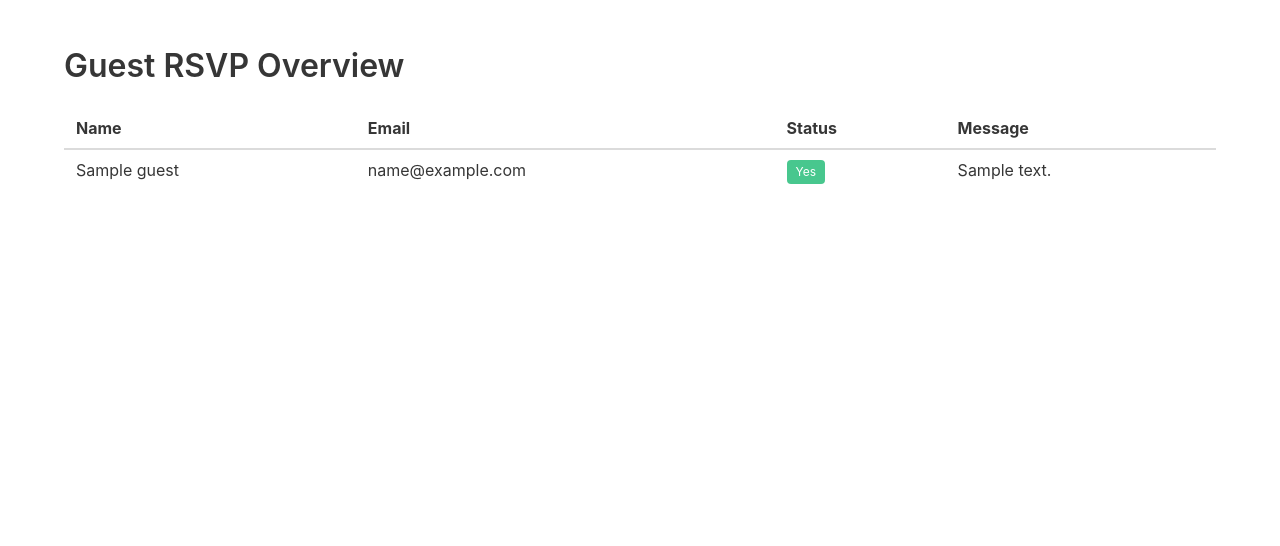
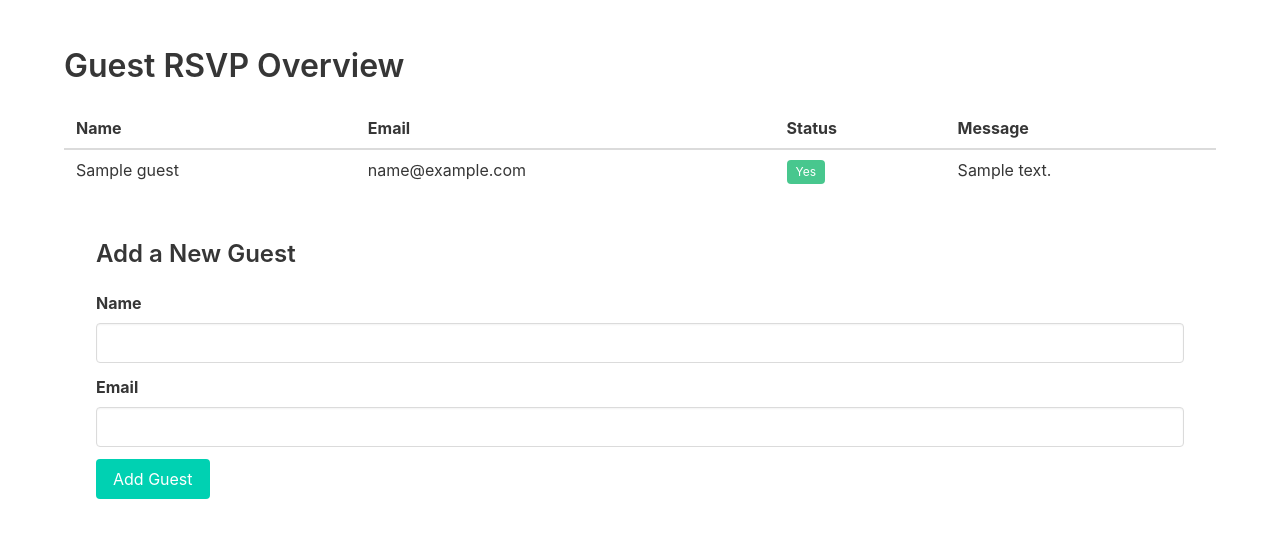
Before and after one commit to monkeysprocket/birthday-party-website, a Flask app: template src/templates/admin.html in a window 1280 px wide. Shown: the top 546 px of the page. Run offline with Flask 3, Linux system fonts and the light colour scheme; the template is opened without the code that fills it: most values are stand-ins (such as "Sample title", 1, 10 or a date in 2020); parts of the project's set-up code (start-up, migrations or seed data) failed here and were passed over.

Commit message:
added ability to add new guests using admin page

```diff
--- a/src/app.py
+++ b/src/app.py
@@ -42,8 +42,17 @@ def rsvp():
     return redirect(url_for('invite', uuid=uuid, rsvp="thanks"))
 
 
-@app.route("/admin")
+@app.route("/admin", methods=["GET"])
 @requires_auth
 def admin():
     guests = db.get_all_guests()
     return render_template('admin.html', guests=guests)
+
+
+@app.route("/admin/add_guest", methods=["POST"])
+def admin_new_guest():
+    name = request.form.get("name")
+    email = request.form.get("email")
+    if name and email:
+        db.add_guest(name, email)
+    return redirect(url_for("admin"))
--- a/src/exceptions.py
+++ b/src/exceptions.py
@@ -1,2 +1,6 @@
 class NotFoundError(Exception):
     pass
+
+
+class IncompleteDataError(Exception):
+    pass
--- a/src/templates/admin.html
+++ b/src/templates/admin.html
@@ -37,5 +37,27 @@
             </tbody>
         </table>
     </div>
+    <div class="section">
+        <h2 class="title is-4">Add a New Guest</h2>
+        <form method="POST" action="/admin/add_guest">
+            <div class="field">
+                <label class="label">Name</label>
+                <div class="control">
+                    <input class="input" type="text" name="name" required>
+                </div>
+            </div>
+            <div class="field">
+                <label class="label">Email</label>
+                <div class="control">
+                    <input class="input" type="email" name="email" required>
+                </div>
+            </div>
+            <div class="field is-grouped">
+                <div class="control">
+                    <button type="submit" class="button is-primary">Add Guest</button>
+                </div>
+            </div>
+        </form>
+    </div>
 </body>
 </html>
```
Also changed, not shown: src/model.py (+17 -2 lines), tests/test_model.py (+41 -6 lines), src/__init__.py (added).
